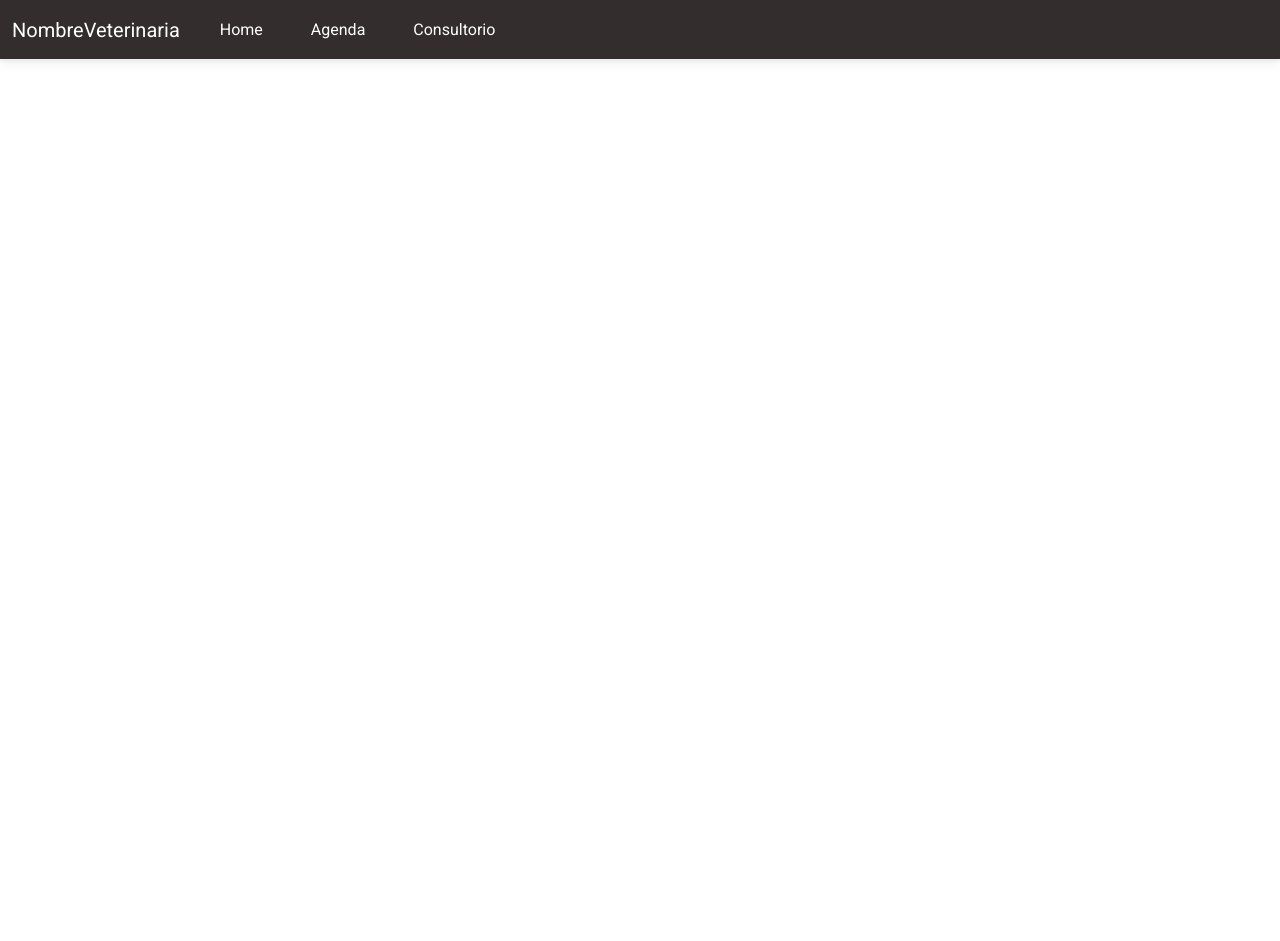
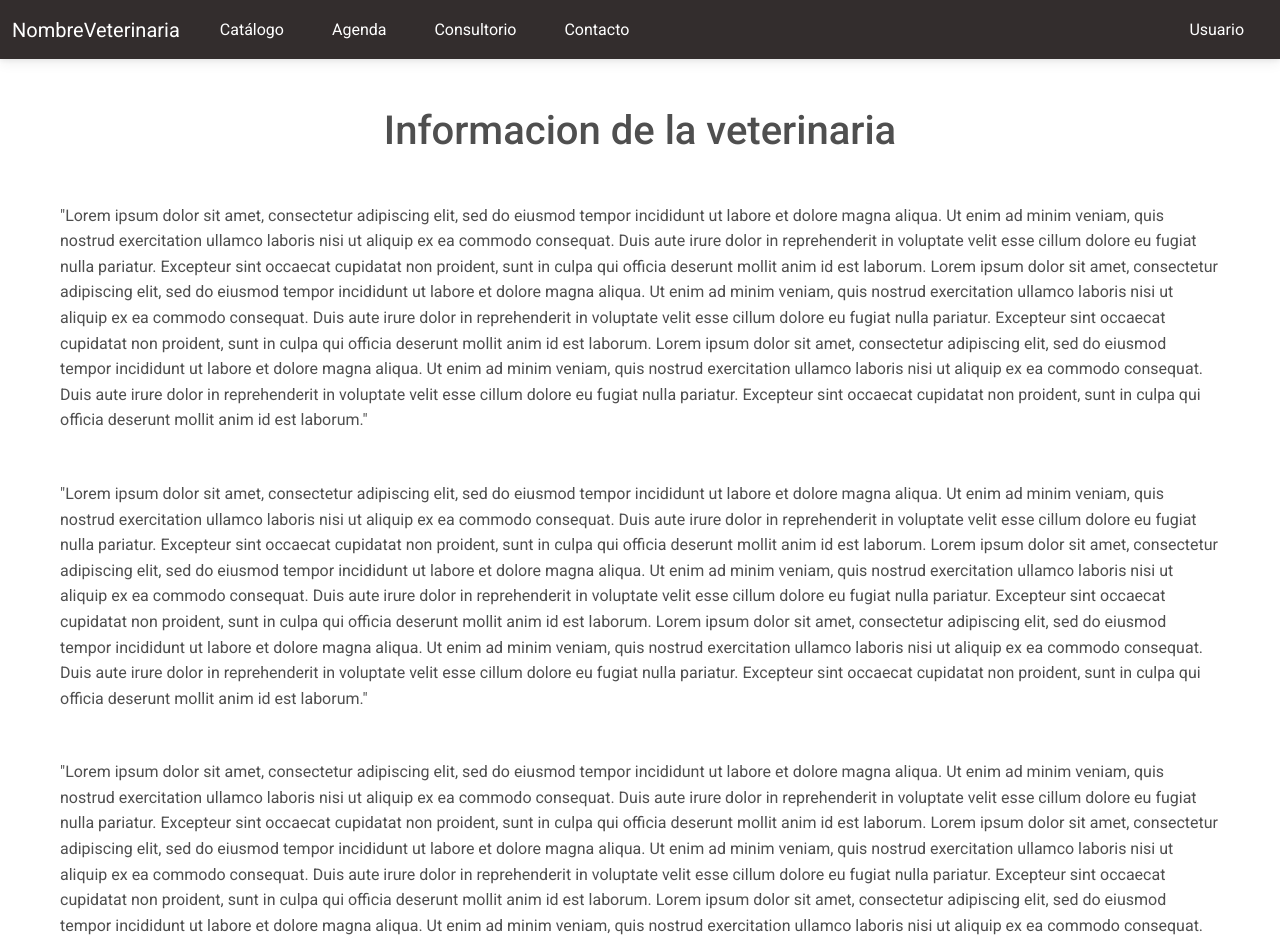
Before and after one commit to AndreyCV13/ProyectoVeterinaria, a React (Create React App) app: page /Home in a window 1280 px wide. Shown: the top 941 px of the page. Before the commit the page ends 800 px from the top, so only its background shows below. Built offline with nearby package versions, Linux system fonts and the light colour scheme.

Commit message:
Fixed Contact

```diff
--- a/src/components/NavigationBar.jsx
+++ b/src/components/NavigationBar.jsx
@@ -18,19 +18,25 @@ export default function Nav() {
 
           <MDBNavbarNav className='ms-auto mb-2 mb-lg-0'>
 
-            <MDBNavbarItem className='mx-3'>
-              <MDBNavbarLink active aria-current='page' href='./Home' id="colorTexto"> Home </MDBNavbarLink>
+          <MDBNavbarItem className='mx-3'>
+                <MDBNavbarLink href='#' id="colorTexto">Catálogo</MDBNavbarLink>
             </MDBNavbarItem>
 
             <MDBNavbarItem className='mx-3'>
-              <MDBNavbarLink href='./Agenda' id="colorTexto">Agenda</MDBNavbarLink>
+                <MDBNavbarLink href='./Agenda' id="colorTexto">Agenda</MDBNavbarLink>
             </MDBNavbarItem>
 
             <MDBNavbarItem className='mx-3'>
-              <MDBNavbarLink href='#' id="colorTexto">Consultorio</MDBNavbarLink>
+                <MDBNavbarLink href='#' id="colorTexto">Consultorio</MDBNavbarLink>
             </MDBNavbarItem>
 
+            <MDBNavbarItem className='mx-3'>
+              <MDBNavbarLink active aria-current='page' href='./Contact' id="colorTexto"> Contacto </MDBNavbarLink>
+            </MDBNavbarItem>
 
+            <MDBNavbarItem className='mx-3 ms-auto'>
+              <MDBNavbarLink active aria-current='page' href='/' id="colorTexto"> Usuario </MDBNavbarLink>
+            </MDBNavbarItem>
 
           </MDBNavbarNav>
 
--- a/src/css/Home.css
+++ b/src/css/Home.css
@@ -7,3 +7,8 @@
     border:1px solid #fff;
     margin: auto;
 }
+
+#titleHome{
+  margin: auto;
+  text-align: center;
+}
--- a/src/routes/Contact.jsx
+++ b/src/routes/Contact.jsx
@@ -1,17 +1,13 @@
 import React from 'react';
 import veterinarioIMG from '../images/veterinario.png';
-import {
-  MDBBtn,
-  MDBContainer,
-  MDBCard,
-  MDBCardBody,
-  MDBInput
-} from 'mdb-react-ui-kit';
+import { MDBContainer, MDBCard, MDBCardBody} from 'mdb-react-ui-kit';
+import Nav from '../components/NavigationBar';
 
 function Contact(){
   return(
+  <div>
+    <Nav/>
     <MDBContainer fluid className='d-flex align-items-center justify-content-center'>
-    <div className='mask gradient-custom-3' id="colorRegister"></div>
       <MDBCard  id="contact">
         <MDBCardBody className='px-5'>
           <img src={veterinarioIMG} alt="Veterinario1"/>
@@ -20,6 +16,7 @@ function Contact(){
         </MDBCardBody>
       </MDBCard>
     </MDBContainer>
+  </div>
   );
 }
 
--- a/src/routes/Home.jsx
+++ b/src/routes/Home.jsx
@@ -1,10 +1,46 @@
 import React from 'react';
 import '../css/Home.css';
+import { MDBContainer} from 'mdb-react-ui-kit';
 import Nav from '../components/NavigationBar';
 
 export default function Home() {
 
   return (
-        <Nav/>
+    <div>
+    <Nav/>
+    <MDBContainer fluid className='mt-5'>
+        <h1 className='m-3' id="titleHome">Informacion de la veterinaria</h1>
+        <p className='m-5'>"Lorem ipsum dolor sit amet, consectetur adipiscing elit, sed do eiusmod tempor incididunt ut labore et dolore magna aliqua.
+        Ut enim ad minim veniam, quis nostrud exercitation ullamco laboris nisi ut aliquip ex ea commodo consequat. Duis aute irure dolor in reprehenderit
+        in voluptate velit esse cillum dolore eu fugiat nulla pariatur. Excepteur sint occaecat cupidatat non proident, sunt in culpa qui officia deserunt
+        mollit anim id est laborum. Lorem ipsum dolor sit amet, consectetur adipiscing elit, sed do eiusmod tempor incididunt ut labore et dolore magna aliqua.
+        Ut enim ad minim veniam, quis nostrud exercitation ullamco laboris nisi ut aliquip ex ea commodo consequat. Duis aute irure dolor in reprehenderit
+        in voluptate velit esse cillum dolore eu fugiat nulla pariatur. Excepteur sint occaecat cupidatat non proident, sunt in culpa qui officia deserunt
+        mollit anim id est laborum. Lorem ipsum dolor sit amet, consectetur adipiscing elit, sed do eiusmod tempor incididunt ut labore et dolore magna aliqua.
+        Ut enim ad minim veniam, quis nostrud exercitation ullamco laboris nisi ut aliquip ex ea commodo consequat. Duis aute irure dolor in reprehenderit
+        in voluptate velit esse cillum dolore eu fugiat nulla pariatur. Excepteur sint occaecat cupidatat non proident, sunt in culpa qui officia deserunt
+        mollit anim id est laborum."</p>
+        <p className='m-5'>"Lorem ipsum dolor sit amet, consectetur adipiscing elit, sed do eiusmod tempor incididunt ut labore et dolore magna aliqua.
+        Ut enim ad minim veniam, quis nostrud exercitation ullamco laboris nisi ut aliquip ex ea commodo consequat. Duis aute irure dolor in reprehenderit
+        in voluptate velit esse cillum dolore eu fugiat nulla pariatur. Excepteur sint occaecat cupidatat non proident, sunt in culpa qui officia deserunt
+        mollit anim id est laborum. Lorem ipsum dolor sit amet, consectetur adipiscing elit, sed do eiusmod tempor incididunt ut labore et dolore magna aliqua.
+        Ut enim ad minim veniam, quis nostrud exercitation ullamco laboris nisi ut aliquip ex ea commodo consequat. Duis aute irure dolor in reprehenderit
+        in voluptate velit esse cillum dolore eu fugiat nulla pariatur. Excepteur sint occaecat cupidatat non proident, sunt in culpa qui officia deserunt
+        mollit anim id est laborum. Lorem ipsum dolor sit amet, consectetur adipiscing elit, sed do eiusmod tempor incididunt ut labore et dolore magna aliqua.
+        Ut enim ad minim veniam, quis nostrud exercitation ullamco laboris nisi ut aliquip ex ea commodo consequat. Duis aute irure dolor in reprehenderit
+        in voluptate velit esse cillum dolore eu fugiat nulla pariatur. Excepteur sint occaecat cupidatat non proident, sunt in culpa qui officia deserunt
+        mollit anim id est laborum."</p>
+        <p className='m-5'>"Lorem ipsum dolor sit amet, consectetur adipiscing elit, sed do eiusmod tempor incididunt ut labore et dolore magna aliqua.
+        Ut enim ad minim veniam, quis nostrud exercitation ullamco laboris nisi ut aliquip ex ea commodo consequat. Duis aute irure dolor in reprehenderit
+        in voluptate velit esse cillum dolore eu fugiat nulla pariatur. Excepteur sint occaecat cupidatat non proident, sunt in culpa qui officia deserunt
+        mollit anim id est laborum. Lorem ipsum dolor sit amet, consectetur adipiscing elit, sed do eiusmod tempor incididunt ut labore et dolore magna aliqua.
+        Ut enim ad minim veniam, quis nostrud exercitation ullamco laboris nisi ut aliquip ex ea commodo consequat. Duis aute irure dolor in reprehenderit
+        in voluptate velit esse cillum dolore eu fugiat nulla pariatur. Excepteur sint occaecat cupidatat non proident, sunt in culpa qui officia deserunt
+        mollit anim id est laborum. Lorem ipsum dolor sit amet, consectetur adipiscing elit, sed do eiusmod tempor incididunt ut labore et dolore magna aliqua.
+        Ut enim ad minim veniam, quis nostrud exercitation ullamco laboris nisi ut aliquip ex ea commodo consequat. Duis aute irure dolor in reprehenderit
+        in voluptate velit esse cillum dolore eu fugiat nulla pariatur. Excepteur sint occaecat cupidatat non proident, sunt in culpa qui officia deserunt
+        mollit anim id est laborum."</p>
+    </MDBContainer>
+    </div>
   );
 }
--- a/src/routes/agenda.jsx
+++ b/src/routes/agenda.jsx
@@ -1,13 +1,15 @@
 import React from 'react';
-import { MDBContainer } from 'mdb-react-ui-kit';
+import { MDBContainer} from 'mdb-react-ui-kit';
 import DateCalendarValue from '../components/dateCalendar';
 import Nav from '../components/NavigationBar';
 
 export default function Agenda() {
   return (
     <div>
-        <Nav/>
+    <Nav/>
+    <MDBContainer fluid className='d-flex align-items-center justify-content-center'>
         <DateCalendarValue/>
+    </MDBContainer>
     </div>
   );
 }
```
Lines whose indentation alone changed are shown as unchanged.
